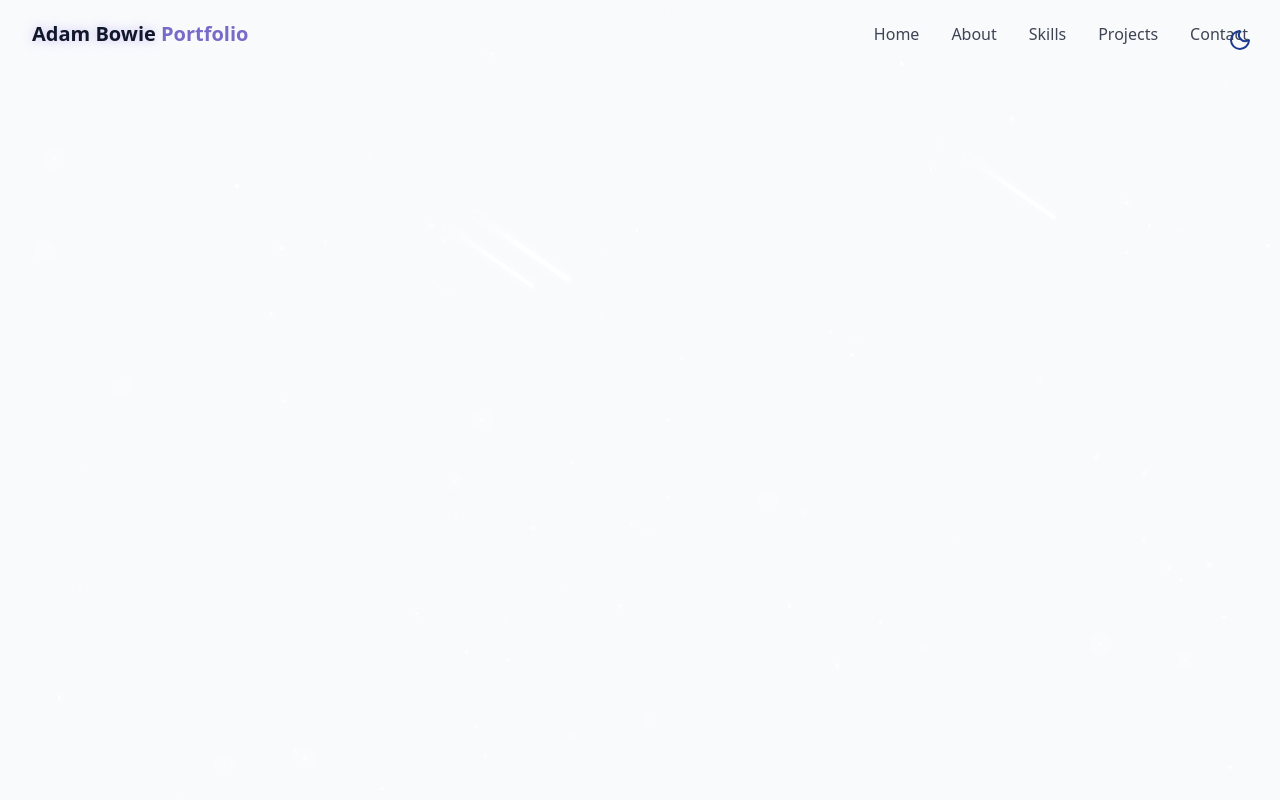
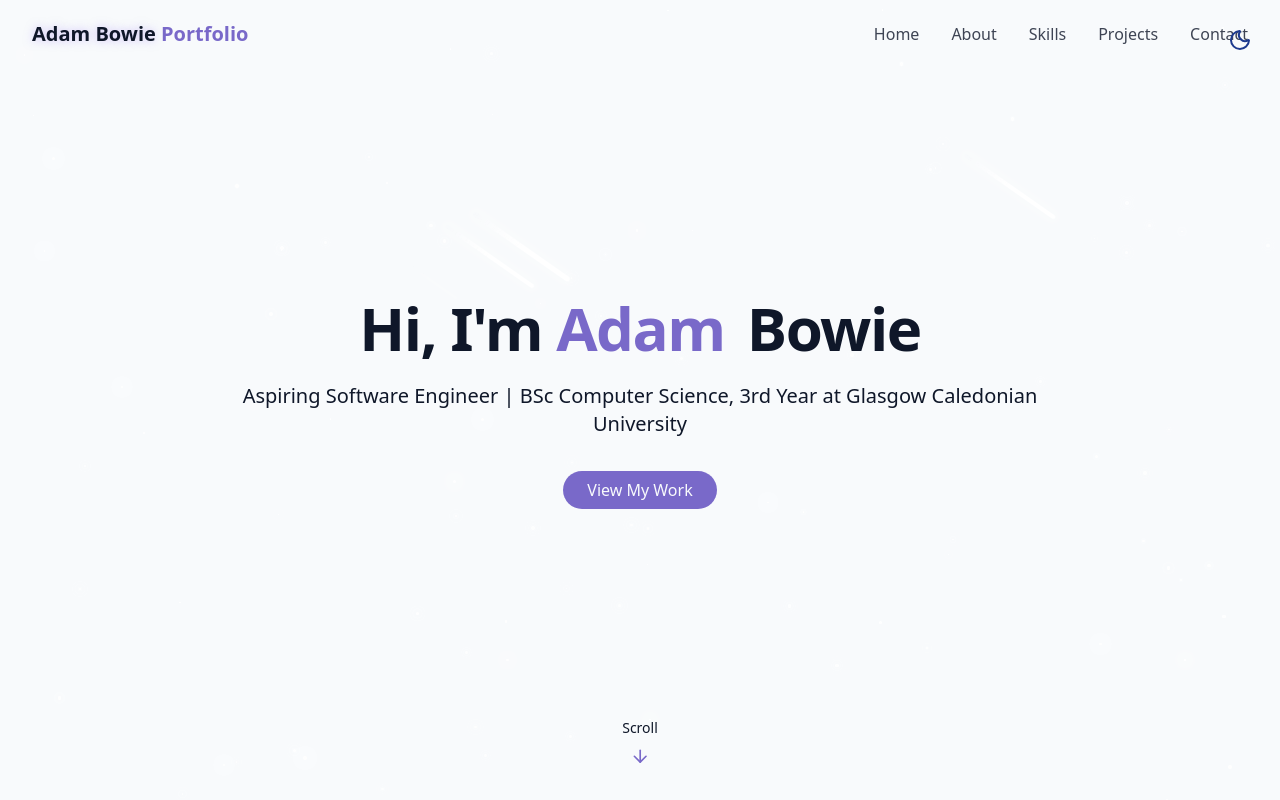
Before and after one commit to trumanwp/PortfolioSite, a React (Vite) app: page / in a window 1280 px wide. Built offline with nearby package versions, Linux system fonts and the light colour scheme.

Commit message:
Added HeroSection.jsx

```diff
--- /dev/null
+++ b/src/components/HeroSection.jsx
@@ -0,0 +1,41 @@
+import { ArrowDown } from "lucide-react";
+
+export const HeroSection = () => {
+  return (
+    <section
+      id="hero"
+      className="relative min-h-screen flex flex-col items-center justify-center px-4"
+    >
+      <div className="container max-w-4xl mx-auto text-center z-10">
+        <div className="space-y-6">
+          <h1 className="text-4xl md:text-6xl font-bold tracking-tight">
+            <span className="opacity-0 animate-fade-in"> Hi, I'm</span>
+            <span className="text-primary opacity-0 animate-fade-in-delay-1">
+              {" "}
+              Adam
+            </span>
+            <span className="text-gradient ml-2 opacity-0 animate-fade-in-delay-2">
+              {" "}
+              Bowie
+            </span>
+          </h1>
+          <p className="text-lg md:text-xl text-muted-foreground max-2-2xl mx-auto opacity-0 animate-fade-in-delay-3">
+            Aspiring Software Engineer | BSc Computer Science, 3rd Year at
+            Glasgow Caledonian University
+          </p>
+
+          <div className="pt-4 opacity-0 animate-fade-in-delay-4">
+            <a href="#projects" className="cosmic-button">
+              View My Work
+            </a>
+          </div>
+        </div>
+      </div>
+
+      <div className="absolute bottom-8 left-1/2 transform -translate-x-1/2 flex flex-col items-center animate-bounce">
+        <span className="text-sm text-muted-foreground mb-2"> Scroll </span>
+        <ArrowDown className="h-5 w-5 text-primary" />
+      </div>
+    </section>
+  );
+};
--- a/src/pages/Home.jsx
+++ b/src/pages/Home.jsx
@@ -1,6 +1,7 @@
 import { ThemeToggle } from "../components/ThemeToggle";
 import { StarBackground } from "../components/StarBackground";
 import { Navbar } from "../components/Navbar";
+import { HeroSection } from "../components/HeroSection";
 
 export const Home = () => {
   return (
@@ -15,6 +16,9 @@
       <Navbar />
 
       {/* Main Content */}
+      <main>
+        <HeroSection />
+      </main>
 
       {/* Footer */}
     </div>
```
